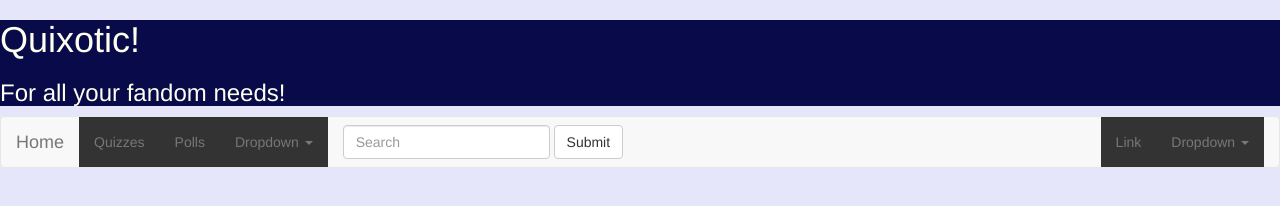
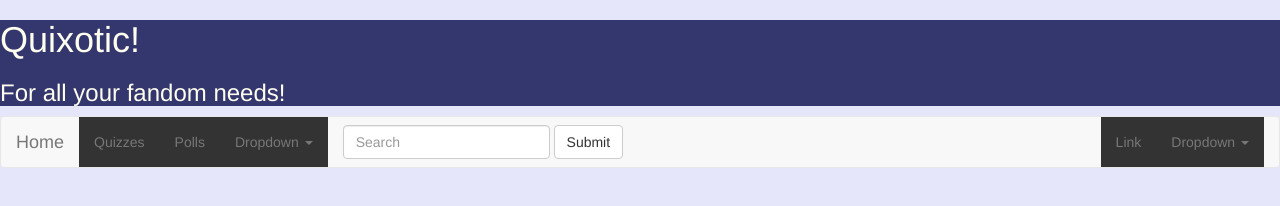
Before and after one commit to katherinehan123/gwcfinalproject, a plain HTML site: page index.html in a window 1280 px wide. Drawn offline with nearby package versions, Linux system fonts and the light colour scheme.

Commit message:
Update main.css

```diff
--- a/main.css
+++ b/main.css
@@ -34,5 +34,5 @@ h3 {
   color: Ivory;
 }
 div.example1{
-  background-color:#080A4A;
+  background-color:#34366E;
 }
```
